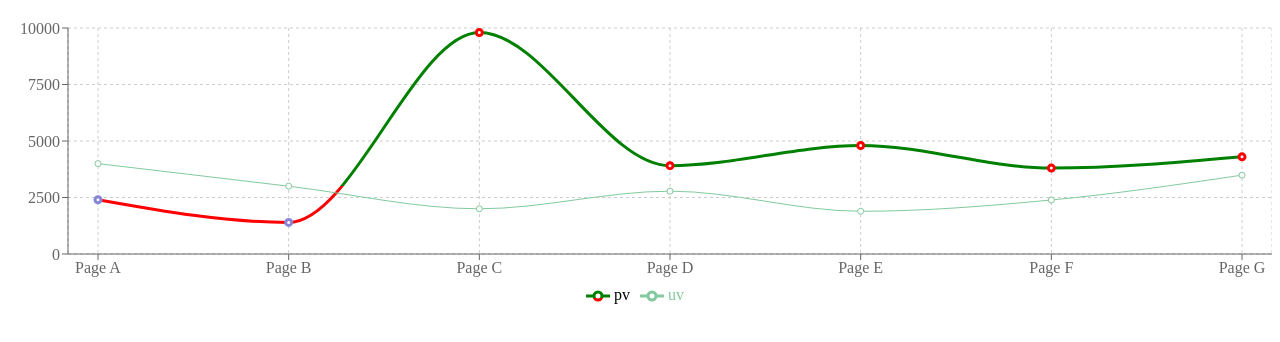
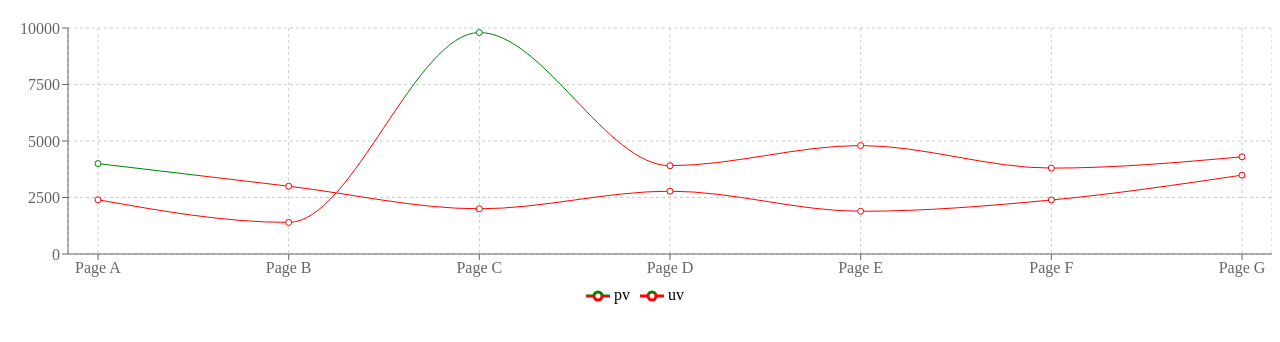
Before and after one commit to DmitrySubj/recharts, a React (Create React App) app: page / in a window 1280 px wide. Shown: the top 342 px of the page. Built offline with nearby package versions, Linux system fonts and the light colour scheme.

Commit message:
added useZColor; added LinearGradient

```diff
--- a/src/App.tsx
+++ b/src/App.tsx
@@ -1,36 +1,27 @@
 import "./styles.css";
 import React, {useMemo} from "react";
-import {CartesianGrid, Legend, Line, LineChart, ResponsiveContainer, Tooltip, XAxis, YAxis,} from "recharts";
+import {CartesianGrid, Dot, Legend, Line, LineChart, ResponsiveContainer, Tooltip, XAxis, YAxis,} from "recharts";
 import {data} from "./data";
-import {CustomizedDot} from "./components/CustomizedDot";
 import {useZScore} from "./hooks/useZScore";
+import {useZColor} from "./hooks/useZColor";
+import {LinearGradient} from "./components/LinearGradient";
 
 export default function App() {
     const xPvValues =  useMemo(() => data.map(el => el.pv), [data]);
     const xUvValues =  useMemo(() => data.map(el => el.uv), [data]);
 
     const zScorePv = useZScore(xPvValues);
+    const zScorePvColorPercent = useZColor(zScorePv, 1);
     const zScoreUv = useZScore(xUvValues);
+    const zScoreUvColorPercent = useZColor(zScoreUv, 1);
 
-
-    // internet solution
-    const colorBreakPoint = 3000;
-    const { min, max } = data.reduce((result, dataPoint) => ({
-        min: (dataPoint.pv < result.min || result.min === 0) ? dataPoint.pv : result.min,
-        max: (dataPoint.pv > result.max || result.max === 0) ? dataPoint.pv : result.max,
-    }), { min: 0, max: 0 });
-    const colorBreakPointPercentage = `${(1 - ((colorBreakPoint - min) / (max - min))) * 100}%`;
 
     return (
         <ResponsiveContainer width={"100%"} height={300}>
             <LineChart data={data} margin={{top: 20}} accessibilityLayer>
                 <defs>
-                    <linearGradient id="colorUv" x1="0%" y1="0%" x2="0%" y2="100%">
-                        <stop offset="0%" stopColor="green"/>
-                        <stop offset={colorBreakPointPercentage} stopColor="green"/>
-                        <stop offset={colorBreakPointPercentage} stopColor="red"/>
-                        <stop offset="100%" stopColor="red"/>
-                    </linearGradient>
+                    <LinearGradient id='colorPv' offsetPoint={zScorePvColorPercent} />
+                    <LinearGradient id='colorUv' offsetPoint={zScoreUvColorPercent} />
                 </defs>
                 <CartesianGrid strokeDasharray="3 3"/>
                 <XAxis dataKey="name" padding={{left: 30, right: 30}}/>
@@ -39,14 +30,17 @@ export default function App() {
                 <Legend iconSize={24}/>
 
                 <Line
-                    key='pvLine'
                     type="monotone"
                     dataKey="pv"
+                    stroke="url(#colorPv)"
+                    dot={(props) => <Dot {...props} stroke={zScorePv[props.index] > 1 ? 'green' : 'red'} />}
+                />
+                <Line
+                    type="monotone"
+                    dataKey="uv"
                     stroke="url(#colorUv)"
-                    strokeWidth={3}
-                    dot={(props) => <CustomizedDot {...props} />}
+                    dot={(props) => <Dot {...props} stroke={zScoreUv[props.index] > 1 ? 'green' : 'red'} />}
                 />
-                <Line type="monotone" dataKey="uv" stroke="#82ca9d"/>
 
             </LineChart>
         </ResponsiveContainer>
--- a/src/components/CustomizedDot/index.tsx
+++ /dev/null
@@ -1,16 +0,0 @@
-import React from 'react';
-import {DotProps, Dot} from "recharts";
-
-type TOther = Record<'value', string | number>;
-
-type TProps = DotProps & TOther;
-
-export const CustomizedDot: React.FC<TProps> = (props) => {
-    const modyProps = {
-        ...props,
-        stroke: props.value > 2400 ? 'red' : '#8884d8'
-    }
-    return (
-        <Dot {...modyProps} />
-    );
-};
--- /dev/null
+++ b/src/components/LinearGradient/index.tsx
@@ -0,0 +1,12 @@
+import React from 'react';
+
+export const LinearGradient = ({ id, offsetPoint }: { id: string, offsetPoint: string }) => {
+    return (
+        <linearGradient id={id} x1="0%" y1="0%" x2="0%" y2="100%">
+            <stop offset="0%" stopColor="green"/>
+            <stop offset={offsetPoint} stopColor="green"/>
+            <stop offset={offsetPoint} stopColor="red"/>
+            <stop offset="100%" stopColor="red"/>
+        </linearGradient>
+    );
+};
--- /dev/null
+++ b/src/hooks/useZColor.ts
@@ -0,0 +1,18 @@
+import {useEffect, useState} from "react";
+
+
+export const useZColor = (values: Array<number> = [], breakpoint: number = 0) => {
+    const [percent, setPercent] = useState<string>('0%');
+    const min = Math.min(...values) || 0;
+    const max = Math.max(...values) || 0;
+
+    const colorBreakPointPercentage = `${(1 - ((breakpoint - min) / (max - min))) * 100}%`;
+
+    useEffect(() => {
+        if (values.length > 0) {
+            setPercent(colorBreakPointPercentage);
+        }
+    }, [values, breakpoint]);
+
+    return percent;
+}
```
